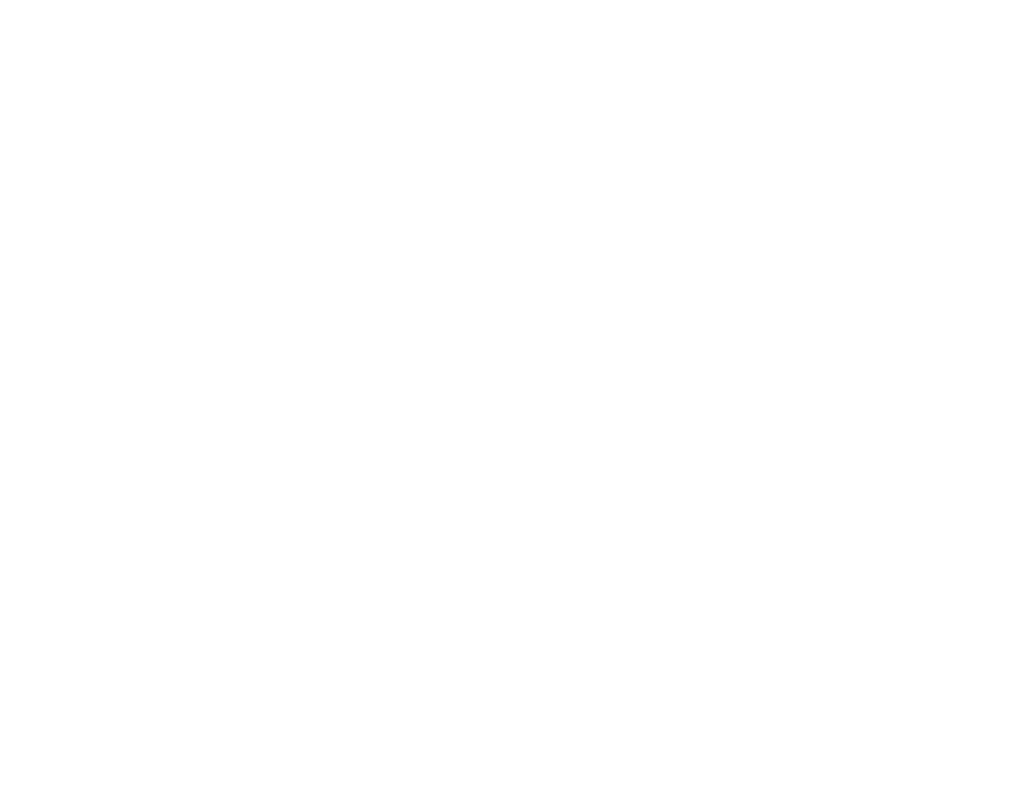
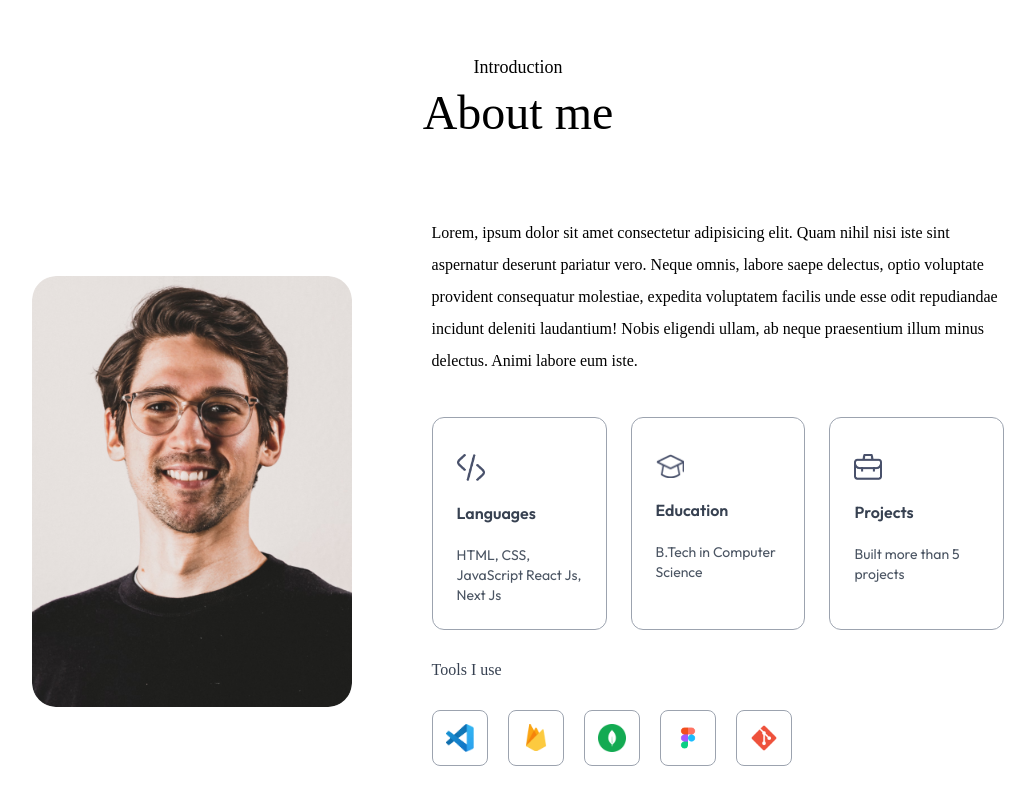
Before and after one commit to Amson-tECH/My-Portfolio, a Next.js app: page / in a window 1280 px wide. Shown: the part 787-1592 px from the top of the page, without its empty margins (122-1157 px from the left). Before the commit the page ends 800 px from the top, so only its background shows below. Built offline with nearby package versions, Linux system fonts and the light colour scheme; a web font is replaced by a local one.

Commit message:
Done with About  section

```diff
--- /dev/null
+++ b/app/components/About.jsx
@@ -0,0 +1,59 @@
+import { assets, infoList, toolsData } from "@/assets/assets";
+import Image from "next/image";
+import React from "react";
+
+const About = () => {
+  return (
+    <div id="about" className="w-full px-[12%] py-10 scroll-mt-20">
+      <h4 className="text-center mb-2 text-lg font-Ovo">Introduction</h4>
+      <h2 className="text-center text-5xl font-Ovo">About me</h2>
+
+      <div className="flex w-full flex-col lg:flex-row items-center gap-20 my-20">
+        <div className="w-64 sm:w-80 rounded-3xl max-w-none">
+          <Image
+            src={assets.user_image}
+            alt="User"
+            className="w-full rounded-3xl cursor-pointer hover:bg-lightHover hover:-translate-y-1 duration-500 hover:shadow-black "
+          />
+        </div>
+        <div className="flex-1">
+          <p className="mb-10 max-w-2xl font-Ovo">
+            {" "}
+            Lorem, ipsum dolor sit amet consectetur adipisicing elit. Quam nihil
+            nisi iste sint aspernatur deserunt pariatur vero. Neque omnis,
+            labore saepe delectus, optio voluptate provident consequatur
+            molestiae, expedita voluptatem facilis unde esse odit repudiandae
+            incidunt deleniti laudantium! Nobis eligendi ullam, ab neque
+            praesentium illum minus delectus. Animi labore eum iste.{" "}
+          </p>
+
+          <ul className="grid grid-cols-1 sm:grid-cols-3  gap-6 max-w-2xl">
+            {infoList.map(({ icon, iconDark, title, description }, index) => (
+              <li
+                key={index}
+                className="border-[0.5px] border-gray-400 rounded-xl p-6 cursor-pointer  hover:bg-lightHover hover:-translate-y-1 duration-500 hover:shadow-black"
+              >
+                <Image src={icon} alt={title} className="w-7 mt-3" />
+                <h3 className="my-4 font-semibold text-gray-700"> {title} </h3>
+                <p className="text-gray-600 text-sm"> {description} </p>
+              </li>
+            ))}
+          </ul>
+
+            <h4 className="my-6 text-gray-700 font-Ovo">Tools I use</h4>
+
+            <ul className="flex items-center gap-3 sm:gap-5">
+                {toolsData.map((tool, index) => (
+                    <li className="flex items-center justify-center w-12 sm:w-14 aspect-square border border-gray-400 rounded-lg cursor-pointer  hover:bg-lightHover hover:-translate-y-1 duration-500 hover:shadow-black" key={index}>
+                        <Image src={tool} alt="" className="w-5 sm:w-7" />
+                    </li>
+                ))}
+            </ul>
+
+        </div>
+      </div>
+    </div>
+  );
+};
+
+export default About;
--- a/app/components/Header.jsx
+++ b/app/components/Header.jsx
@@ -1,3 +1,4 @@
+'use client'
 import { assets } from "@/assets/assets";
 import Image from "next/image";
 import React from "react";
--- a/app/components/Navbar.jsx
+++ b/app/components/Navbar.jsx
@@ -1,27 +1,45 @@
-'use client';
+"use client";
 
 import { assets } from "@/assets/assets";
 import Image from "next/image";
-import React, { useRef } from "react";
+import React, { useEffect, useRef, useState } from "react";
 
 const Navbar = () => {
-
+  const [isScroll, setIsScroll] = useState(false);
   const sideMenuRef = useRef();
 
   const openMenu = () => {
-    sideMenuRef.current.style.transform = 'translate(-16rem)'
-  }
+    sideMenuRef.current.style.transform = "translate(-16rem)";
+  };
 
   const closeMenu = () => {
-    sideMenuRef.current.style.transform = 'translate(16rem)'
-  }
+    sideMenuRef.current.style.transform = "translate(16rem)";
+  };
+
+  useEffect(() => {
+    const handleScroll = () => {
+      if (window.scrollY > 50) {
+        setIsScroll(true);
+      } else {
+        setIsScroll(false);
+      }
+    };
+
+    window.addEventListener("scroll", handleScroll);
+    return () => window.removeEventListener("scroll", handleScroll);
+  }, []);
 
   return (
     <>
       <div className="fixed top-0 right-0 w-11/12 -z-10 translate-y-[-80%]">
         <Image src={assets.header_bg_color} alt="bg" className="w-full" />
       </div>
-      <nav className="w-full fixed px-5 lg:px-8 xl:px-[8%] py-4 flex items-center justify-between z-50">
+
+      <nav
+        className={`w-full fixed px-5 lg:px-8 xl:px-[8%] py-4 flex items-center justify-between z-50 ${
+          isScroll ? "bg-white bg-opacity-50 backdrop-blur-lg shadow-sm" : ""
+        }`}
+      >
         <a href="#top">
           <Image
             src={assets.logo}
@@ -29,30 +47,52 @@
             alt="Logo"
           />
         </a>
-        <ul className="hidden md:flex items-center gap-6 lg:gap-8 rounded-full px-12 py-3 bg-white shadow-sm bg-opacity-50">
+
+        <ul
+          className={`hidden md:flex items-center gap-6 lg:gap-8 rounded-full px-12 py-3 ${
+            isScroll ? "" : "bg-white shadow-sm bg-opacity-50"
+          } `}
+        >
           <li>
-            <a className="font-Ovo" href="#top"> Home</a>
+            <a className="font-Ovo" href="#top">
+              {" "}
+              Home
+            </a>
           </li>
           <li>
-            <a className="font-Ovo" href="#about"> About me </a>
+            <a className="font-Ovo" href="#about">
+              {" "}
+              About me{" "}
+            </a>
           </li>
           <li>
-            <a className="font-Ovo" href="#services"> Services </a>
+            <a className="font-Ovo" href="#services">
+              {" "}
+              Services{" "}
+            </a>
           </li>
           <li>
-            <a className="font-Ovo" href="#work"> My Work </a>
+            <a className="font-Ovo" href="#work">
+              {" "}
+              My Work{" "}
+            </a>
           </li>
           <li>
-            <a className="font-Ovo" href="#contact"> Contact me </a>
+            <a className="font-Ovo" href="#contact">
+              {" "}
+              Contact me{" "}
+            </a>
           </li>
         </ul>
         <div className="flex items-center gap-4">
-
           <button>
             <Image src={assets.moon_icon} alt="" className="w-6" />
           </button>
 
-          <a href="#contact" className="hidden lg:flex items-center gap-3 px-10 py-2.5 border border-gray-500 rounded-full ml-4 font-Ovo">
+          <a
+            href="#contact"
+            className="hidden lg:flex items-center gap-3 px-10 py-2.5 border border-gray-500 rounded-full ml-4 font-Ovo"
+          >
             Contact
             <Image
               src={assets.arrow_icon}
@@ -63,30 +103,50 @@
 
           <button className="block md:hidden ml-3" onClick={openMenu}>
             <Image src={assets.menu_black} alt="" className="w-6" />
-
           </button>
         </div>
 
         {/* Mobile menu */}
-
-        <ul ref={sideMenuRef} className="flex md:hidden flex-col gap-4 py-20 px-10 fixed -right-64 top-0 bottom-0 w-64 z-50 h-screen bg-rose-50 transition duration-500">
+        <ul
+          ref={sideMenuRef}
+          className="flex md:hidden flex-col gap-4 py-20 px-10 fixed -right-64 top-0 bottom-0 w-64 z-50 h-screen bg-rose-50 transition duration-500"
+        >
           <div className="absolute right-6 top-6" onClick={closeMenu}>
-            <Image src={assets.close_black} alt="" className="w-5 cursor-pointer" />
+            <Image
+              src={assets.close_black}
+              alt=""
+              className="w-5 cursor-pointer"
+            />
           </div>
           <li>
-            <a className="font-Ovo" href="#top" onClick={closeMenu} > Home</a>
+            <a className="font-Ovo" href="#top" onClick={closeMenu}>
+              {" "}
+              Home
+            </a>
           </li>
           <li>
-            <a className="font-Ovo" href="#about" onClick={closeMenu} > About me </a>
+            <a className="font-Ovo" href="#about" onClick={closeMenu}>
+              {" "}
+              About me{" "}
+            </a>
           </li>
           <li>
-            <a className="font-Ovo" href="#services" onClick={closeMenu} > Services </a>
+            <a className="font-Ovo" href="#services" onClick={closeMenu}>
+              {" "}
+              Services{" "}
+            </a>
           </li>
           <li>
-            <a className="font-Ovo" href="#work" onClick={closeMenu} > My Work </a>
+            <a className="font-Ovo" href="#work" onClick={closeMenu}>
+              {" "}
+              My Work{" "}
+            </a>
           </li>
           <li>
-            <a className="font-Ovo" href="#contact" onClick={closeMenu} > Contact me </a>
+            <a className="font-Ovo" href="#contact" onClick={closeMenu}>
+              {" "}
+              Contact me{" "}
+            </a>
           </li>
         </ul>
       </nav>
--- a/app/layout.js
+++ b/app/layout.js
@@ -18,7 +18,7 @@
 
 export default function RootLayout({ children }) {
   return (
-    <html lang="en">
+    <html lang="en" className="scroll-smooth">
       <body className={`${outfit.className} ${ovo.className} antialiased leading-8 overflow-x-hidden`}>
         {children}
       </body>
--- a/app/page.js
+++ b/app/page.js
@@ -1,4 +1,5 @@
 'use client'
+import About from "./components/About";
 import Header from "./components/Header";
 import Navbar from "./components/Navbar";
 
@@ -7,6 +8,7 @@
    <>
     <Navbar />
     <Header />
+    <About />
    </>
   );
 }
--- a/assets/assets.js
+++ b/assets/assets.js
@@ -113,5 +113,5 @@
 ];
 
 export const toolsData = [
-    assets.vscode, assets.firebase, assets.mongodb, assets.figma, assets.git
+    assets.vscode, assets.firebase, assets.mongodb, assets.figma, assets.git,
 ];
--- a/tailwind.config.mjs
+++ b/tailwind.config.mjs
@@ -16,6 +16,10 @@
         Outfit: ["Outfit", "sans-serif"],
         Ovo: ["Ovo", "serif"],
       },
+      boxShadow: {
+        'black' : '4px 4px 0 #000',
+        'white' : '4px 4px 0 #fff',
+      },
     },
   },
   plugins: [],
```
